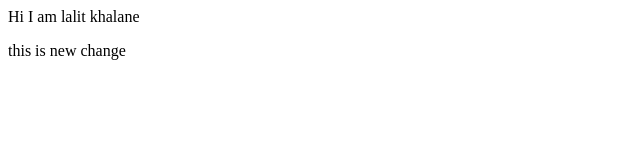
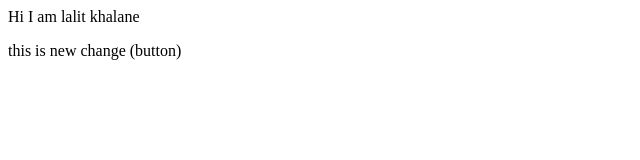
Before and after one commit to khalanelalit/try, a plain HTML site: page index.html in a window 1280 px wide. Shown: the full height of the page, 0-640 px from the left. Drawn offline with Linux system fonts and the light colour scheme.

Commit message:
update main

```diff
--- a/index.html
+++ b/index.html
@@ -1,2 +1,2 @@
 <p> Hi I am lalit khalane </p>
-<p> this is new change</p>
+<p> this is new change (button)</p>
```
